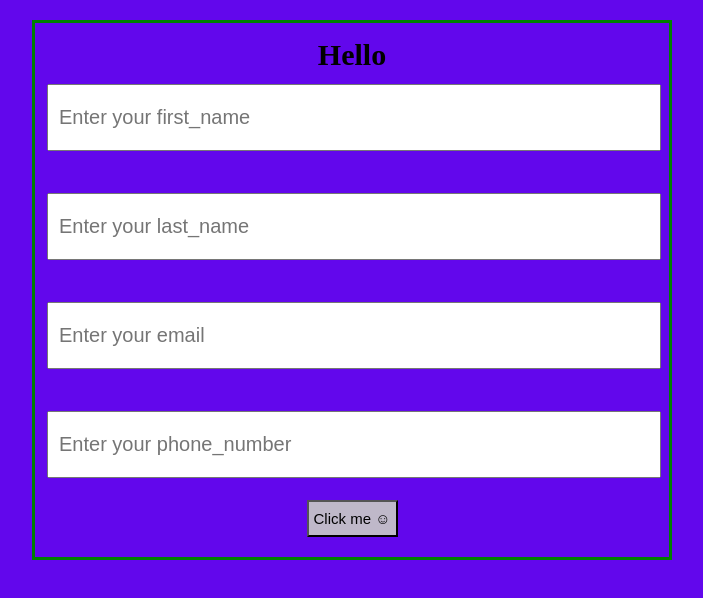
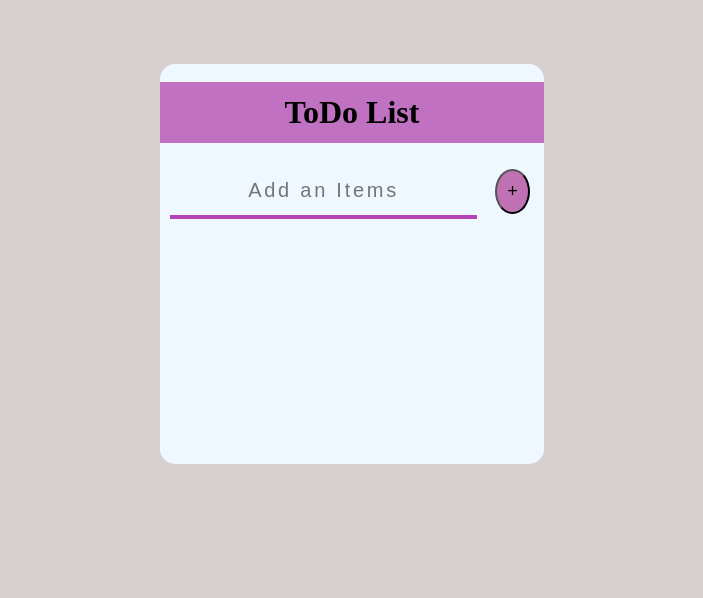
Before and after one commit to 0186CS191046/reactThapaTutorial, a React (Create React App) app: page / in a window 1280 px wide. Shown: the top 598 px of the page, without its empty margins (288-991 px from the left). Built offline with nearby package versions, Linux system fonts and the light colour scheme.

Commit message:
todo list project

```diff
--- a/src/App.jsx
+++ b/src/App.jsx
@@ -1,44 +1,48 @@
 import React, { useState } from "react";
+import Item from "./Item";
 import "./index.css"
 
 const App = () => {
-   const [fullName, setFullName] = useState({
-      fname: "",
-      lname: "",
-      email: "",
-      phone:""
-   })
 
-   const inputEvent = (e) => {
-      let { name, value } = e.target
+   const [inputList, setInputList] = useState("")
+   const [items,setItems] = useState([])
 
-      setFullName((preValue) => {
-         console.log("logValue--",preValue);
-         return {
-            ...preValue,
-            [name] : value
-      }
-      })
+   const addData = (event) => {
+      setInputList(event.target.value)
    }
 
-   const submitForm = (event) => {
-      event.preventDefault()
+   const listItems = (e)=> {
+      setItems((oldItems) =>{
+         return [...oldItems,inputList]
+      })
+      setInputList("")
    }
+
+   const removeItems = (id)=> {
+      console.log("deleted");
+      setItems((item)=> {
+         return item.filter((i,index)=>{
+            return id!==index
+         })
+      })
+  }
 
    return (
       <>
-         <form onSubmit={submitForm}>
-            <div className="block">
-               <h1>Hello {fullName.fname} {fullName.lname}</h1>
-               <p>{fullName.email}</p>
-               <p>{fullName.phone}</p>
-               <input type="text" placeholder="Enter your first_name" onChange={inputEvent} name="fname" value={fullName.fname} /><br />
-               <input type="text" placeholder="Enter your last_name" onChange={inputEvent} name="lname" value={fullName.lname} /><br />
-               <input type="email" placeholder="Enter your email" onChange={inputEvent} name="email" value={fullName.email} /><br />
-               <input type="number" placeholder="Enter your phone_number" onChange={inputEvent} name="phone" value={fullName.phone} />
-               <button type="submit">Click me ☺</button>
+         <div className="main-div">
+            <div className="center-div">
+               <br />
+               <h1>ToDo List</h1><br />
+               <input type="text" placeholder="Add an Items" onChange={addData} value={inputList} />
+               <button onClick={listItems}> + </button>
+               <ol>
+                  {/* <li>{items}</li> */}
+                  {items.map((i,index)=> {
+                     return <Item key={index} id = {index} list={i} onSelect={removeItems}/>
+                     })}
+               </ol>
             </div>
-         </form>
+         </div >
       </>
    )
 }
--- /dev/null
+++ b/src/Item.jsx
@@ -0,0 +1,16 @@
+import React from "react";
+
+const Item = (props)=> {
+
+    return(
+        <>
+            <div className="list-item">
+            <span onClick={()=> {props.onSelect(props.id)}}>&#10006;</span>
+            <li>{props.list}</li>
+            </div>
+        </>
+
+    )
+}
+
+export default Item;
--- a/src/index.css
+++ b/src/index.css
@@ -1,40 +1,93 @@
 * {
-  margin: 0;
-  padding: 0;
+  margin: 0px;
+  padding: 0px;
   box-sizing: border-box;
 }
 
-body {
-  background-color: #6207ec;
+.main-div {
+  position: absolute;
+  height: 1000vh;
+  width: 100%;
+  background-color: rgb(216, 208, 208);
 }
 
-.block{
+
+.center-div {
   margin: auto;
-  width: 50%;
-  border: 3px solid green;
-  padding: 10px;
-  text-align: center;
-  margin-top:20px;
+  background-color: aliceblue;
+  width: 30%;
+  margin-top: 5%;
+  height: 400px;
+  border-radius: 15px;
 }
 
-h1{
+h1 {
   text-align: center;
-  margin:5px;
-  font-size: 30px;
+  text-transform: capitalize;
+  font-weight: 600;
+  background: #c171c1;
+  padding: 12px 10px;
 }
 
-input{
-  display: block;
-    margin: 12px 2px;
-    padding: 20px 10px;
-    width: 100%;
-    font-size: 20px;
+input {
+  margin: 5px 10px;
+  width: 80%;
+  border: solid #b441b5;
+  border-width: 0px 0px 4px;
+  padding: 13px 10px;
+  letter-spacing: 0.2cap;
+  text-align: center;
+  font-size: 20px;
+  background-color: aliceblue;
 }
 
-button{
+button {
+  padding: 10px;
+  border-radius: 50%;
+  background-color: #bf71b4;
+  margin: 3px 8px;
+  font-size: 18px;
+}
+
+button:hover{
+  background-color: rgb(73, 236, 73);
+}
+
+ul{
+  height: auto;
+    width: 100%;
+}
+
+li{
+  margin: 10px;
+  list-style: none;
+  font-size: 25px;
+  font-weight: bold;
+  text-transform: capitalize;
+  padding: 5px 20px;
+  border-radius: 50px;
+  display: inline-block;
+}
+
+span{
+  background-color: #c95ac9;
+    border-radius: 50%;
+    font-size: 12px;
+    padding: 8px;
+    margin-left: 16px;
+}
+
+span:hover{
+  background-color: red;
+}
+
+/* li:before{
+  display: inline-block;
+  content: "\00d7";
+  background-color: red;
+  border-radius: 50%;
+  width: 22px;
   text-align: center;
-    margin: 10px 19px;
-    padding: 8px 5px;
-    font-size:15px;
-    background-color: #bfb8c9;
-}
+  font-size: 20px;
+  margin: 3px 20px;
+} */
```
